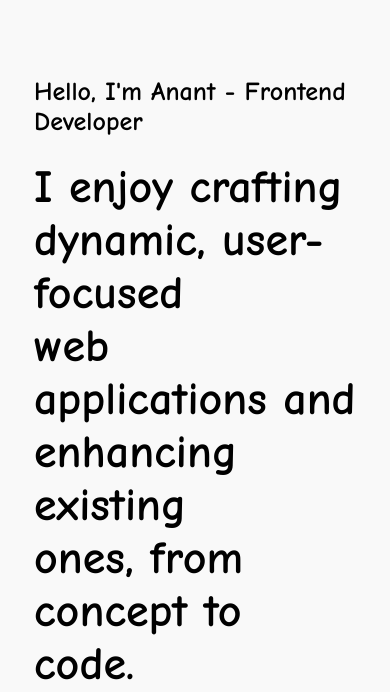
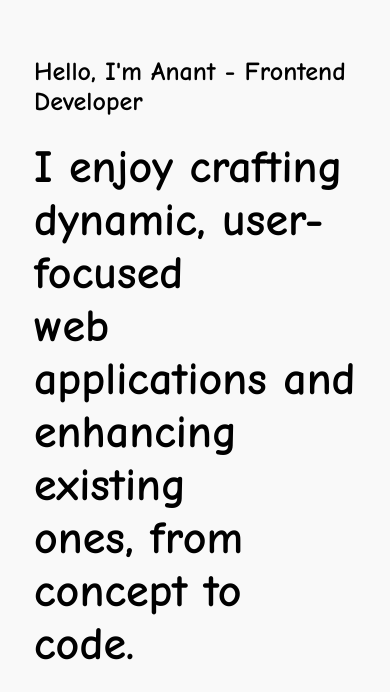
Before and after one commit to anant223/portfolio, a plain HTML site: page index.html in a window 390 px wide. Shown: the part 73-765 px from the top of the page. Drawn offline with Linux system fonts and the light colour scheme; a web font is replaced by a local one.

Commit message:
fixing style

```diff
--- a/style.css
+++ b/style.css
@@ -424,7 +424,7 @@ textarea {
     padding: 8px 18px;
   }
   .hero-section, .projects-section, .about-section{
-    padding: 58px 0px;
+    padding: 38px 0px;
   }
   .hero-wrapper{
     padding: 0;
```
